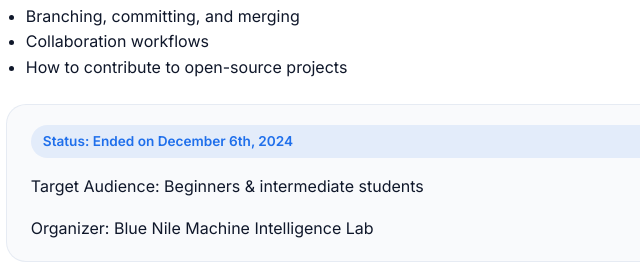
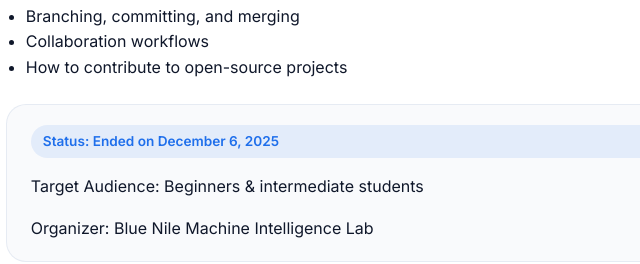
Before and after one commit to bluenilemachineintelligencelab/bluenilemachineintelligencelab.github.io, a plain HTML site: page index.html in a window 1280 px wide. Shown: the part 3040-3304 px from the top of the page, 112-752 px from the left. Drawn offline with Linux system fonts and the light colour scheme.

Commit message:
Update Website content and Design

```diff
--- a/index.html
+++ b/index.html
@@ -156,7 +156,7 @@
               <li>How to contribute to open-source projects</li>
             </ul>
             <div class="events-meta">
-              <span class="badge">Status: Ended on December 6th, 2024</span>
+              <span class="badge">Status: Ended on December 6, 2025</span>
               <span>Target Audience: Beginners &amp; intermediate students</span>
               <span>Organizer: Blue Nile Machine Intelligence Lab</span>
             </div>
```
